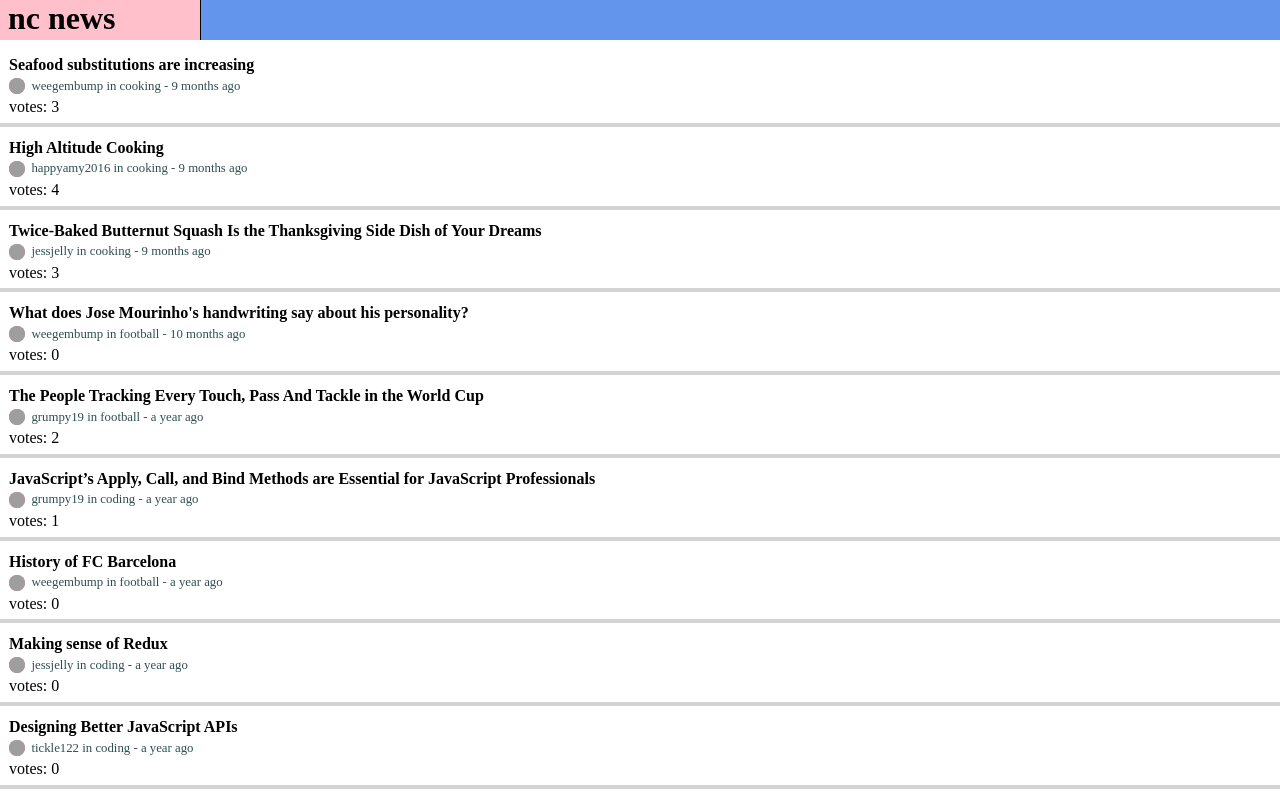
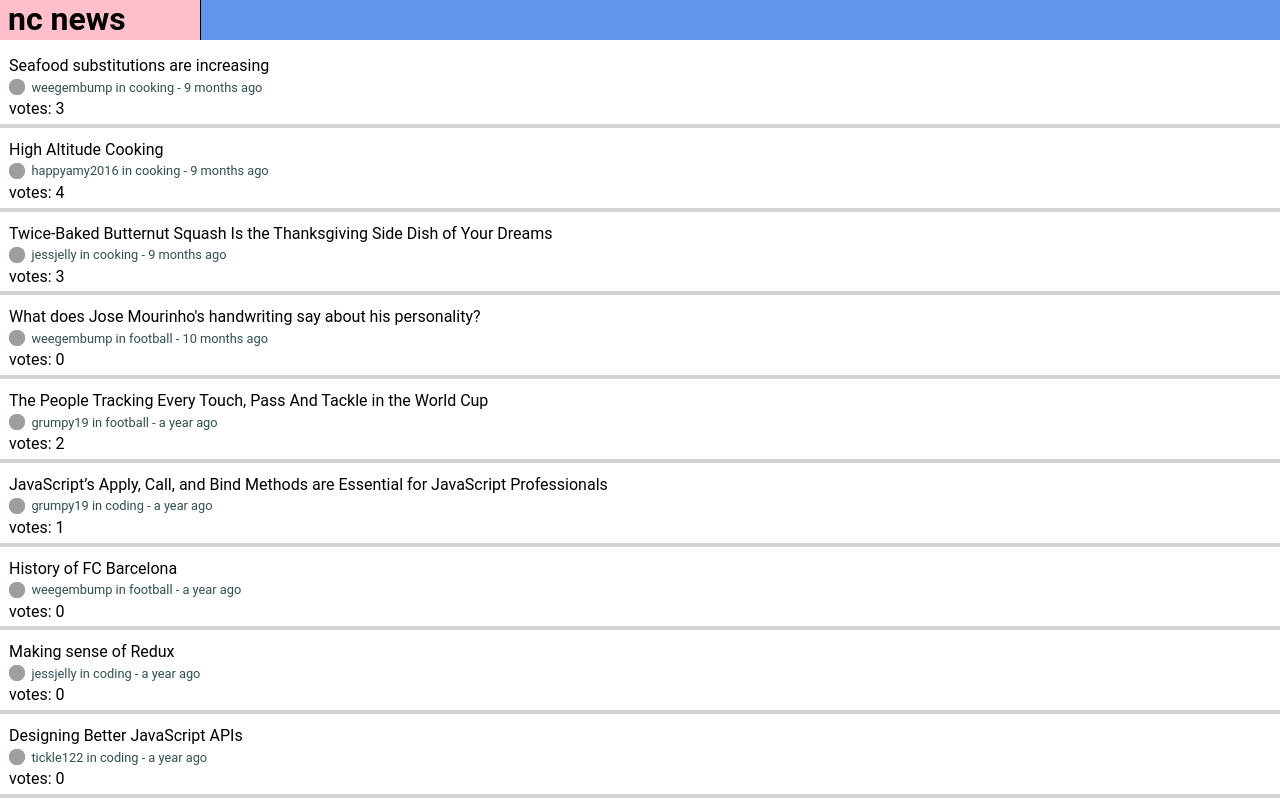
Before and after one commit to peter-job/nc-news-fe, a React (Create React App) app: page / in a window 1280 px wide. Built offline with nearby package versions, Linux system fonts and the light colour scheme; grey boxes are pictures that could not be loaded.

Commit message:
Change app font to Roboto/san-serif

```diff
--- a/src/styles/App.css
+++ b/src/styles/App.css
@@ -1,6 +1,7 @@
 body {
   margin: 0;
   padding: 0;
+  font-family: "Roboto", sans-serif;
 }
 
 .App {
--- a/src/styles/Article.css
+++ b/src/styles/Article.css
@@ -35,7 +35,6 @@ li {
 }
 
 .Article .title {
-  font-weight: bold;
   text-align: left;
   grid-area: title;
   margin-top: 0.25em;
```
